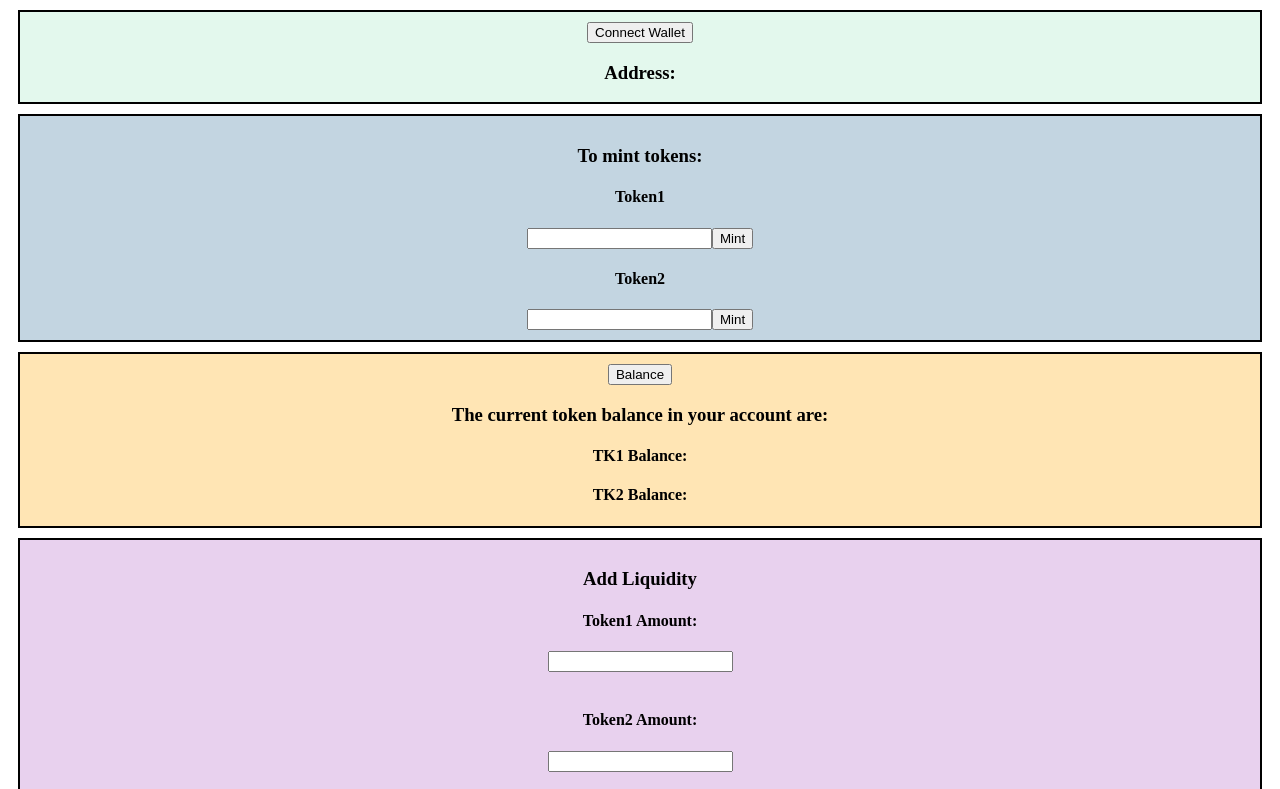
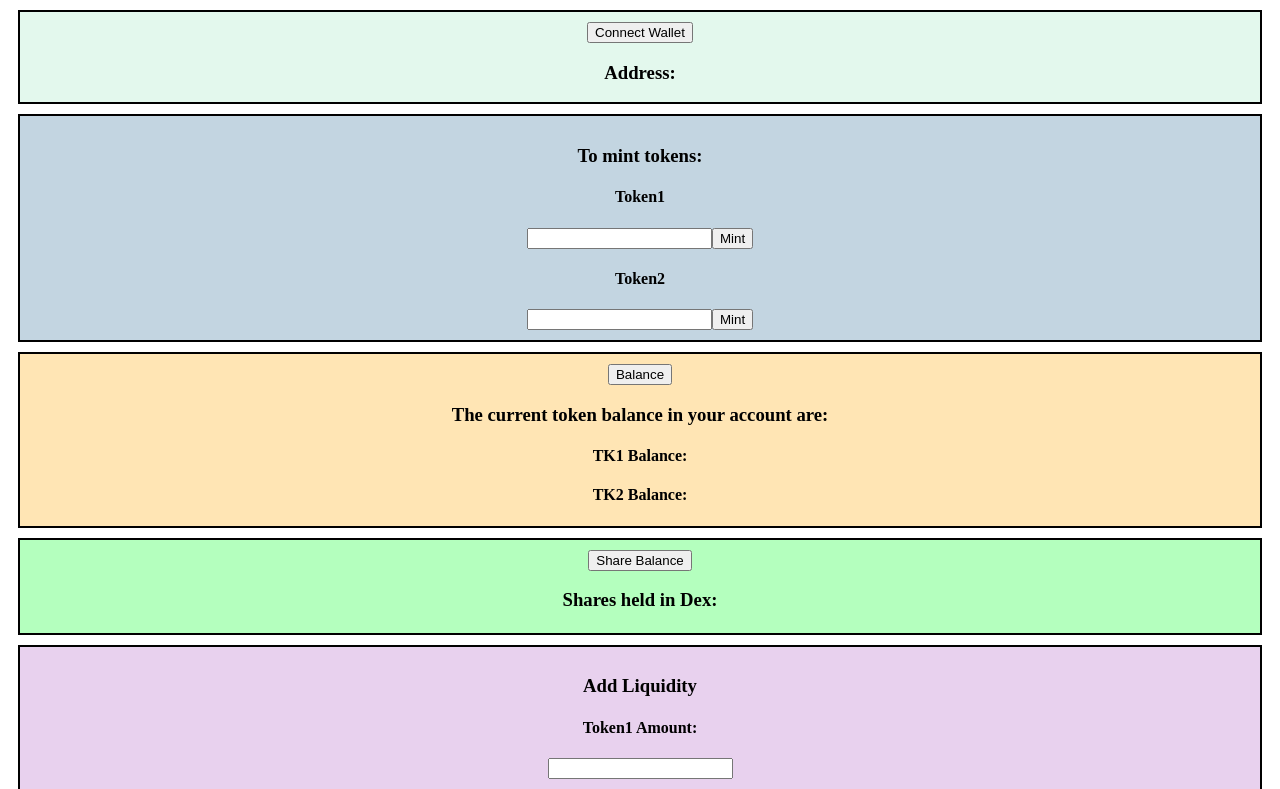
Before and after one commit to avantgard3labs/dex-site, a React (Create React App) app: page / in a window 1280 px wide. Shown: the top 789 px of the page. Built offline with nearby package versions, Linux system fonts and the light colour scheme.

Commit message:
SharesHeld

```diff
--- a/src/App.css
+++ b/src/App.css
@@ -59,3 +59,13 @@
     padding-top: 10px;
     padding-bottom: 10px;
 }
+
+.shares {
+    text-align: center;
+    width: auto;
+    height: auto;
+    border: 2px solid #000000;
+    background: #b4ffbe;
+    margin: 10px;
+    padding-top: 10px;
+}
--- a/src/App.js
+++ b/src/App.js
@@ -34,6 +34,8 @@ function App() {
   const [swap2, setSwap2] = useState('');
   //RemoveLiquidity
   const [removeLiq,setRemoveLiq] = useState('');
+  //Shares
+  const [shares, setShares] = useState('')
 
 
 
@@ -102,6 +104,12 @@ function App() {
     await token2Mint.mint(walletAddress, inputMint2Format);
   }
 
+  //sharesHeld
+  async function sharesHeld() {
+    const shares_held = await CPAMMContract.sharesHeld(walletAddress)
+    const sharesbal = ethers.utils.formatUnits(shares_held,0)
+    setShares(sharesbal)
+  }
 
   // Add liquidity
   function InputAddLiq1(event) {
@@ -186,6 +194,12 @@ function App() {
         <h4>TK2 Balance: {token2Balance}</h4>
       </div>
 
+      <div className='shares'>
+        <button onClick={sharesHeld}>Share Balance</button>
+        <h3>Shares held in Dex:</h3>
+        <h4>{shares}</h4>
+      </div>
+
       <div className='addLiq'>
           <h3>Add Liquidity</h3>
           <form onSubmit={submitAddLiq}>
```
